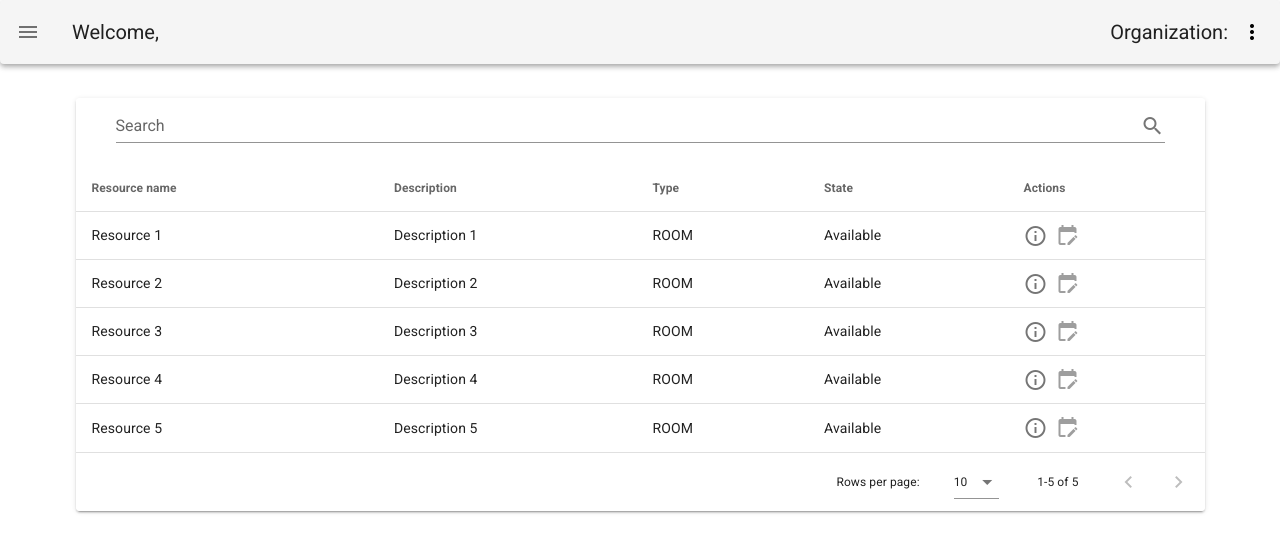
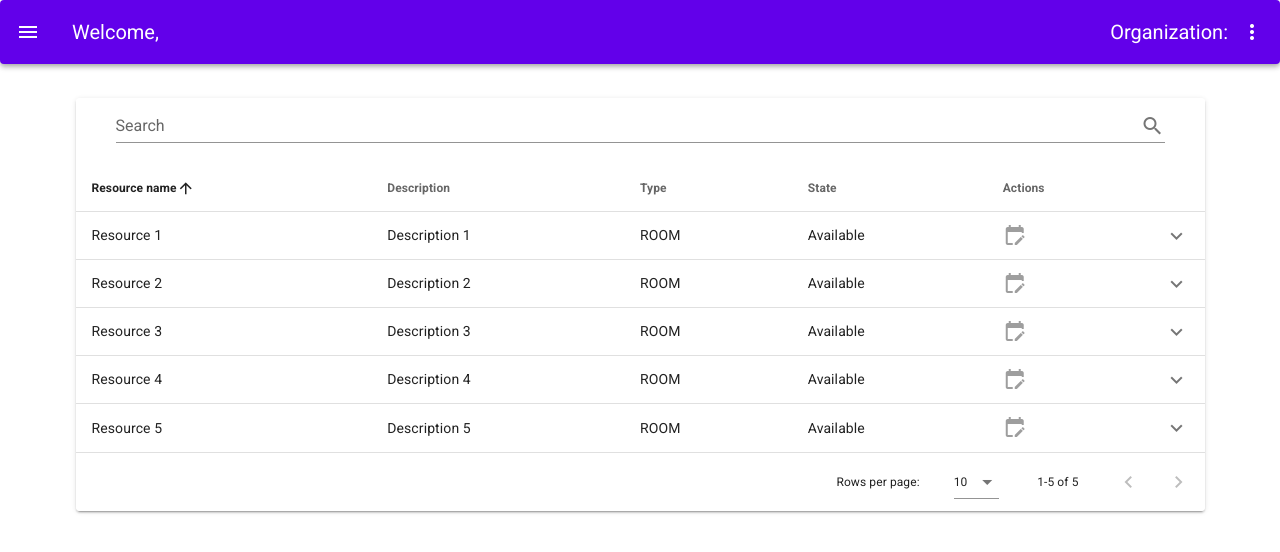
Before and after one commit to catalin-berestean/Proiect-2-MPS-Echipa3, a Vue app in the folder frontend/: page /#/dashboard in a window 1280 px wide. Shown: the top 552 px of the page. Built offline with nearby package versions, Linux system fonts and the light colour scheme.

Commit message:
Dashboard user

```diff
--- a/frontend/src/components/Dashboard.vue
+++ b/frontend/src/components/Dashboard.vue
@@ -3,14 +3,14 @@
       <v-card
           class="mx-auto overflow-hidden"
       >
-        <v-app-bar fixed>
-          <v-app-bar-nav-icon></v-app-bar-nav-icon>
-          <v-toolbar-title>Welcome, {{username}}</v-toolbar-title>
+        <v-app-bar fixed color="deep-purple accent-4">
+          <v-app-bar-nav-icon style="color:white;"></v-app-bar-nav-icon>
+          <v-toolbar-title style="color:white;">Welcome, {{username}}</v-toolbar-title>
           <v-spacer></v-spacer>
-          <v-toolbar-title>Organization: {{organizationName}}</v-toolbar-title>
+          <v-toolbar-title style="color:white;">Organization: {{organizationName}}</v-toolbar-title>
           <v-menu bottom left>
             <template v-slot:activator="{ on, attrs }">
-              <v-btn icon color="black" v-bind="attrs" v-on="on">
+              <v-btn icon color="white" v-bind="attrs" v-on="on">
                 <v-icon>mdi-dots-vertical</v-icon>
               </v-btn>
             </template>
@@ -55,7 +55,11 @@
                     :headers="headers"
                     :search="search"
                     :items="resources"
-                    sort-by="name"
+                    sort-by="resourceName"
+                    item-key="resourceName"
+                    show-expand
+                    :single-expand="singleExpand"
+                    :expanded.sync="expanded"
                   >
                     <template v-slot:top>
                       <v-text-field
@@ -66,12 +70,6 @@
                       ></v-text-field>
                     </template>
                     <template v-slot:[`item.actions`]="{ item }">
-                      <v-icon
-                          class="mr-2"
-                          @click="showItemInfo(item)"
-                      >
-                        mdi-information-outline
-                      </v-icon>
                       <v-icon v-if= "role === 'EDIT'"
                           @click="bookItem(item)"
                       >
@@ -83,6 +81,11 @@
                       >
                         mdi-calendar-edit
                       </v-icon>
+                    </template>
+                    <template v-slot:expanded-item="{ headers, item }">
+                      <td :colspan="headers.length">
+                        More info about {{ item.name }}
+                      </td>
                     </template>
                     <template v-slot:no-data>
                       <v-btn
@@ -112,6 +115,8 @@ export default {
       search: '',
       dialog: false,
       dialogDelete: false,
+      expanded: [],
+      singleExpand: true,
 
       drawer: false,
       group: null,
@@ -125,7 +130,8 @@ export default {
         { text: 'Description', value: 'resourceDescription' },
         { text: 'Type', value: 'resourceType' },
         { text: 'State', value: 'resourceState' },
-        { text: 'Actions', value: 'actions', sortable: false }
+        { text: 'Actions', value: 'actions', sortable: false },
+        { text: '', value: 'data-table-expand' }
       ],
 
       resources: [
```
